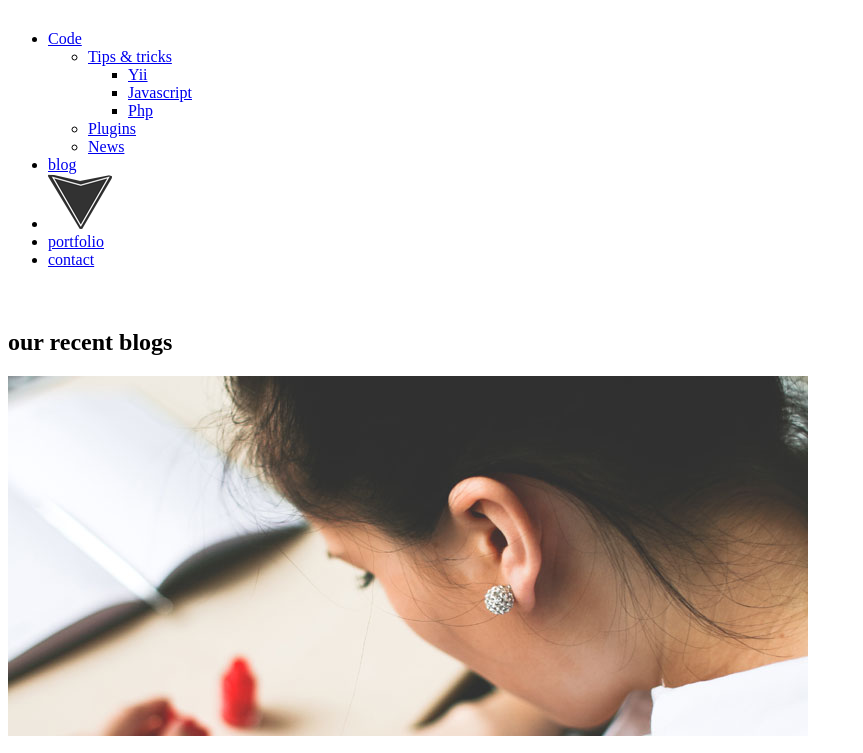
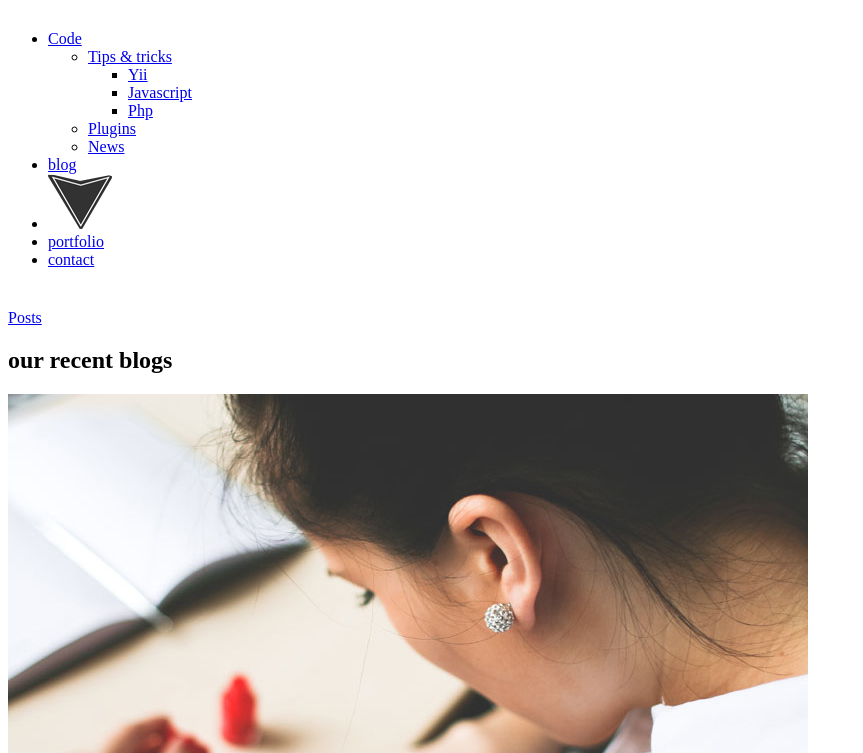
Before and after one commit to Sampa/PP, a Yii app: template frontend/views/site/blog.php in a window 1280 px wide. Shown: the top 753 px of the page, without its empty margins (0-863 px from the left). Run offline with PHP 8.4 and a stand-in for Yii, Linux system fonts and the light colour scheme; the template is opened without the code that fills it, so the values that code supplies are empty; grey boxes labelled with a size stand in for pictures from a placeholder-image service; some libraries are stand-ins or nearby versions.

Commit message:
knapp för posts

```diff
--- a/frontend/controllers/PostController.php
+++ b/frontend/controllers/PostController.php
@@ -1,6 +1,6 @@
 <?php
 
-namespace app\controllers;
+namespace frontend\controllers;
 
 use Yii;
 use app\models\Post;
--- a/frontend/views/site/blog.php
+++ b/frontend/views/site/blog.php
@@ -1,5 +1,6 @@
 <?php
 use yii\helpers\Html;
+use yii\helpers\Url;
 
 /**
  * @var yii\web\View $this
@@ -7,6 +8,9 @@ use yii\helpers\Html;
 $this->title = 'About';
 $this->params['breadcrumbs'][] = $this->title;
 ?>
+<div>
+	<a class="button primary large" title="Posts" href="<?=Url::toRoute(["/post/index"]);?>">Posts </a>
+</div>
 <div class="blog"><!-- start main -->
 		<div class="main row" style="padding: 0px;">
 			<div class="col-md-8 blog_left">
```
